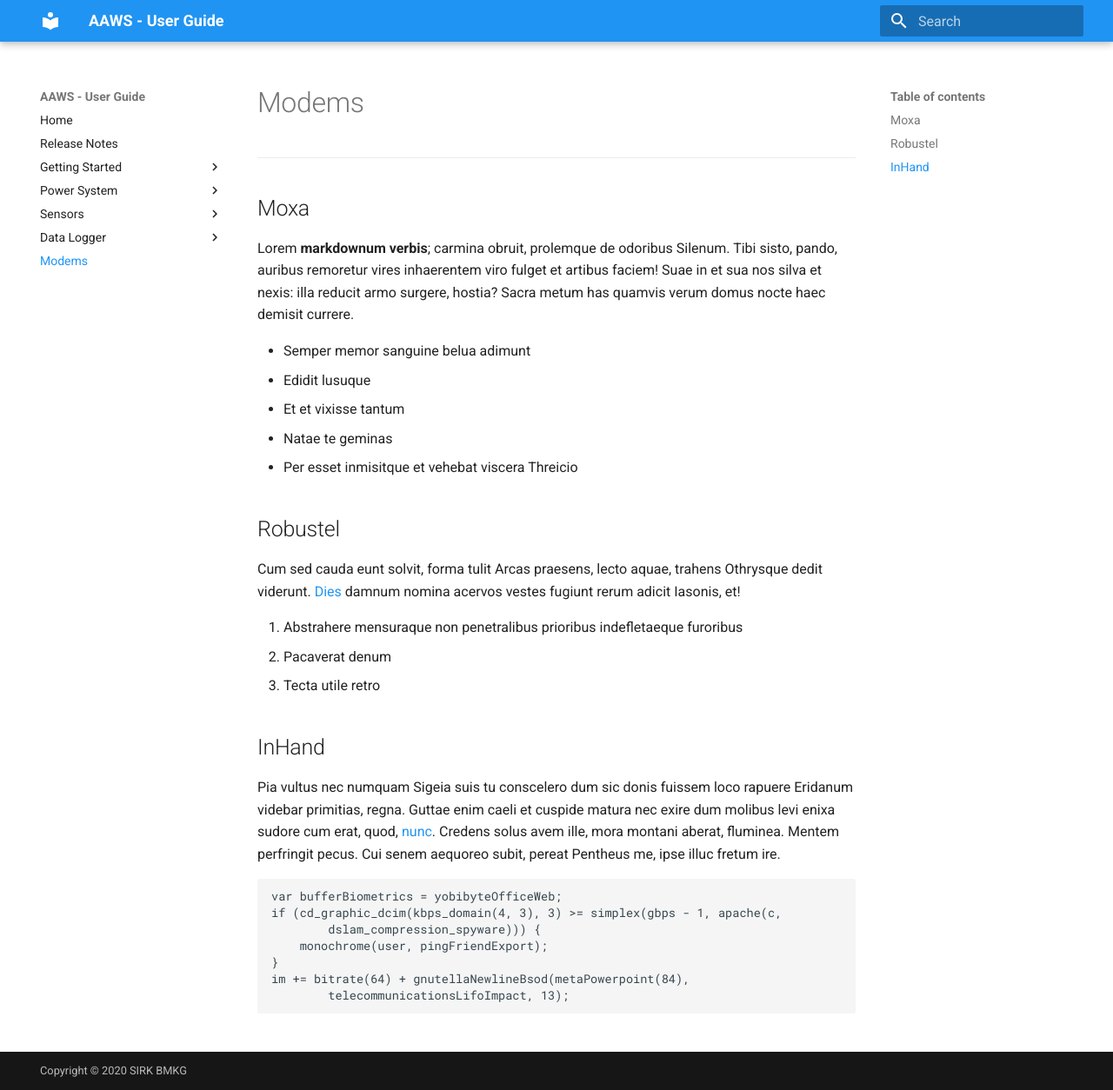
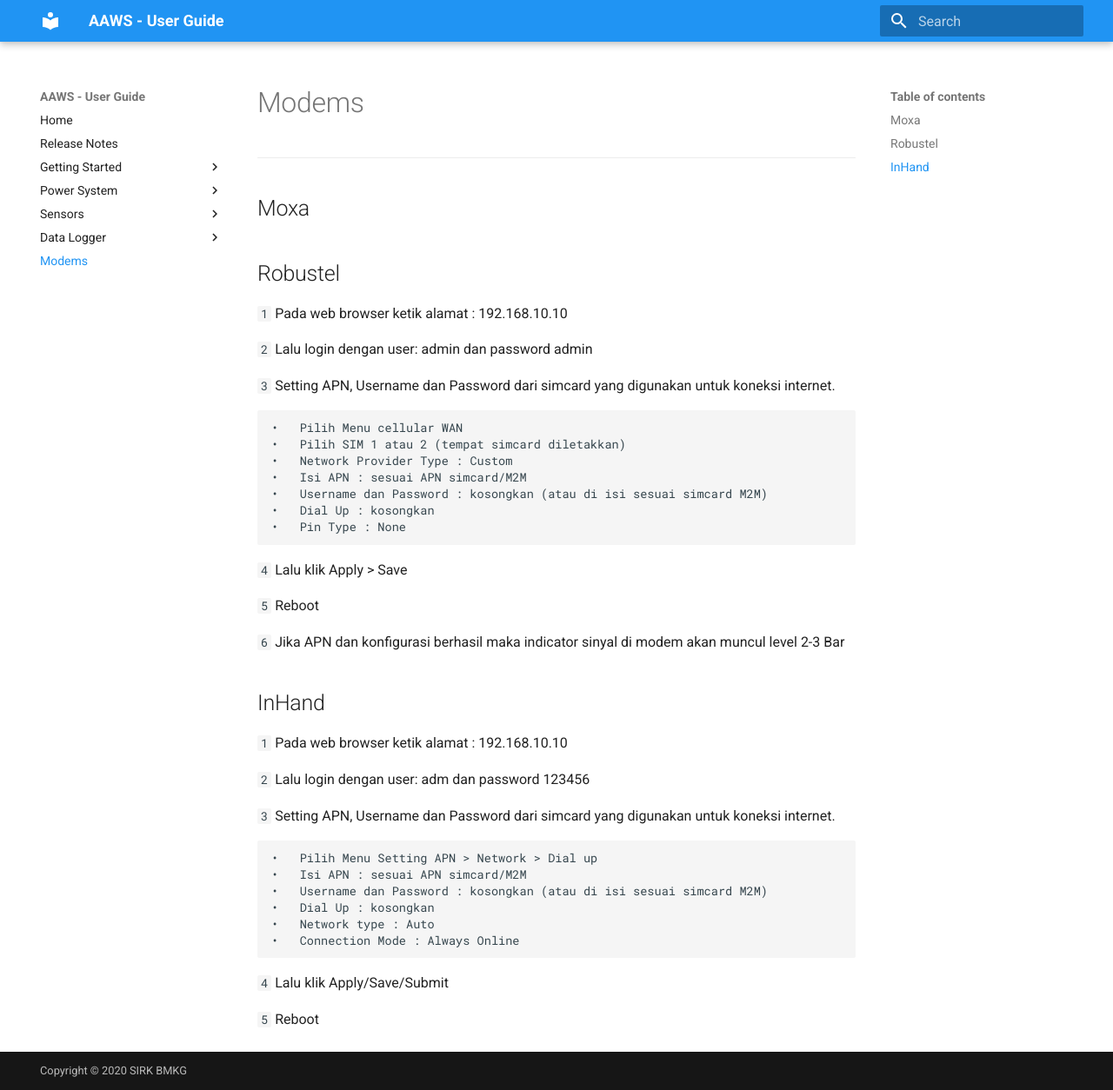
Before and after one commit to unrealid/aaws, an MkDocs documentation site: the page built from docs/modem.md, in a window 1280 px wide and 1254 px high. Shown: the whole window at 87% size. Built offline with MkDocs 1.6.1 and Material for MkDocs 9.7.7, drawn with Linux system fonts in a browser that asks for light colours.

Commit message:
2020.12.29 - edit modems

```diff
--- a/docs/modem.md
+++ b/docs/modem.md
@@ -3,40 +3,45 @@
 
 ## Moxa
 
-Lorem **markdownum verbis**; carmina obruit, prolemque de odoribus Silenum. Tibi
-sisto, pando, auribus remoretur vires inhaerentem viro fulget et artibus faciem!
-Suae in et sua nos silva et nexis: illa reducit armo surgere, hostia? Sacra
-metum has quamvis verum domus nocte haec demisit currere.
 
-- Semper memor sanguine belua adimunt
-- Edidit lusuque
-- Et et vixisse tantum
-- Natae te geminas
-- Per esset inmisitque et vehebat viscera Threicio
 
 ## Robustel
 
-Cum sed cauda eunt solvit, forma tulit Arcas praesens, lecto aquae, trahens
-Othrysque dedit viderunt. [Dies](http://www.cornua.io/) damnum nomina acervos
-vestes fugiunt rerum adicit Iasonis, et!
+`1` Pada web browser ketik alamat : 192.168.10.10
 
-1. Abstrahere mensuraque non penetralibus prioribus indefletaeque furoribus
-2. Pacaverat denum
-3. Tecta utile retro
+`2`	Lalu login dengan user: admin dan password admin
+
+`3`	Setting APN, Username dan Password dari simcard yang digunakan untuk koneksi internet.
+
+    •	Pilih Menu cellular WAN
+    •	Pilih SIM 1 atau 2 (tempat simcard diletakkan)
+    •	Network Provider Type : Custom
+    •	Isi APN : sesuai APN simcard/M2M
+    •	Username dan Password : kosongkan (atau di isi sesuai simcard M2M)
+    •	Dial Up : kosongkan
+    •	Pin Type : None
+
+`4`	Lalu klik Apply > Save
+
+`5`	Reboot
+
+`6`	Jika APN dan konfigurasi berhasil maka indicator sinyal di modem akan muncul level 2-3 Bar
 
 ## InHand
 
-Pia vultus nec numquam Sigeia suis tu conscelero dum sic donis fuissem loco
-rapuere Eridanum videbar primitias, regna. Guttae enim caeli et cuspide matura
-nec exire dum molibus levi enixa sudore cum erat, quod,
-[nunc](http://manes.net/). Credens solus avem ille, mora montani aberat,
-fluminea. Mentem perfringit pecus. Cui senem aequoreo subit, pereat Pentheus me,
-ipse illuc fretum ire.
+`1`	Pada web browser ketik alamat : 192.168.10.10
 
-    var bufferBiometrics = yobibyteOfficeWeb;
-    if (cd_graphic_dcim(kbps_domain(4, 3), 3) >= simplex(gbps - 1, apache(c,
-            dslam_compression_spyware))) {
-        monochrome(user, pingFriendExport);
-    }
-    im += bitrate(64) + gnutellaNewlineBsod(metaPowerpoint(84),
-            telecommunicationsLifoImpact, 13);
+`2`	Lalu login dengan user: adm dan password 123456
+
+`3`	Setting APN, Username dan Password dari simcard yang digunakan untuk koneksi internet.
+
+    •	Pilih Menu Setting APN > Network > Dial up
+    •	Isi APN : sesuai APN simcard/M2M
+    •	Username dan Password : kosongkan (atau di isi sesuai simcard M2M)
+    •	Dial Up : kosongkan
+    •	Network type : Auto
+    •	Connection Mode : Always Online
+
+`4`	Lalu klik Apply/Save/Submit
+
+`5`	Reboot
```
Also changed, not shown: docs/power.md (+1 -1 lines).
